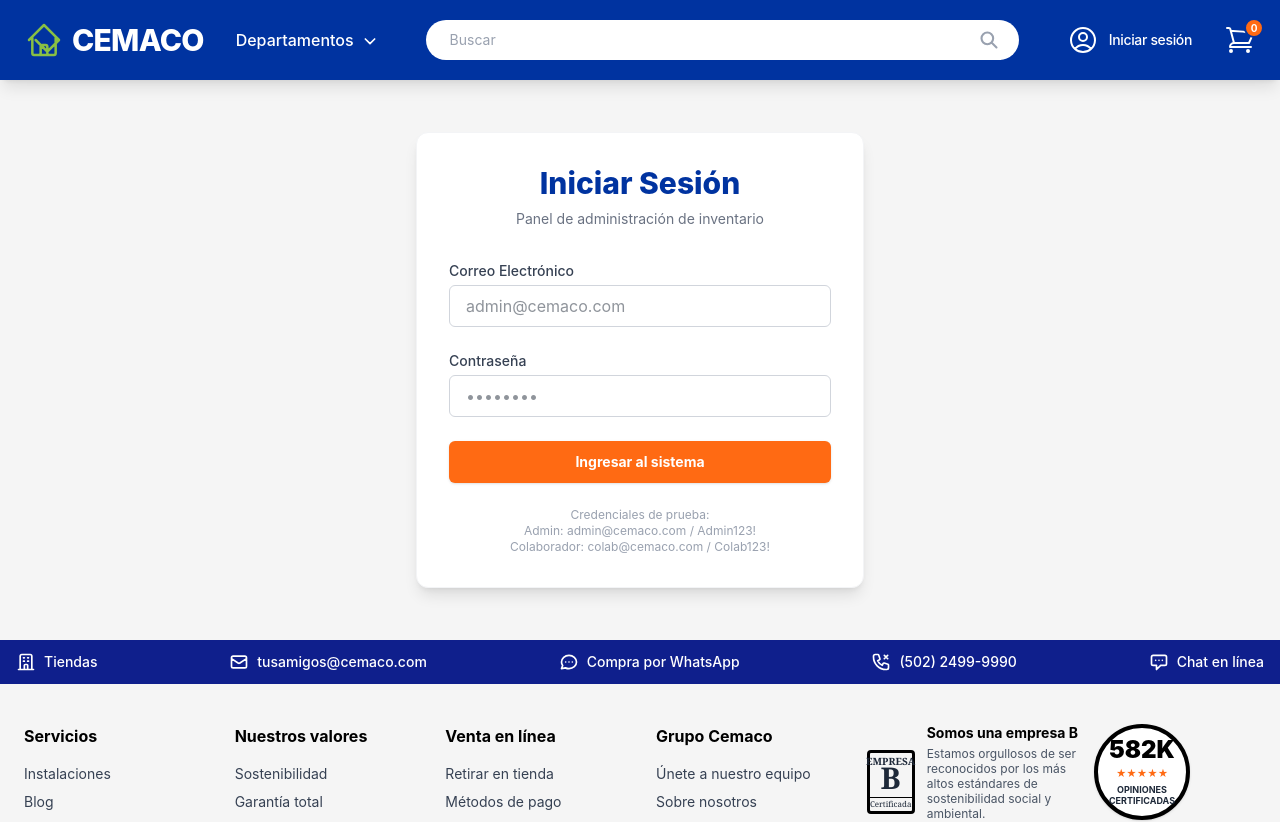
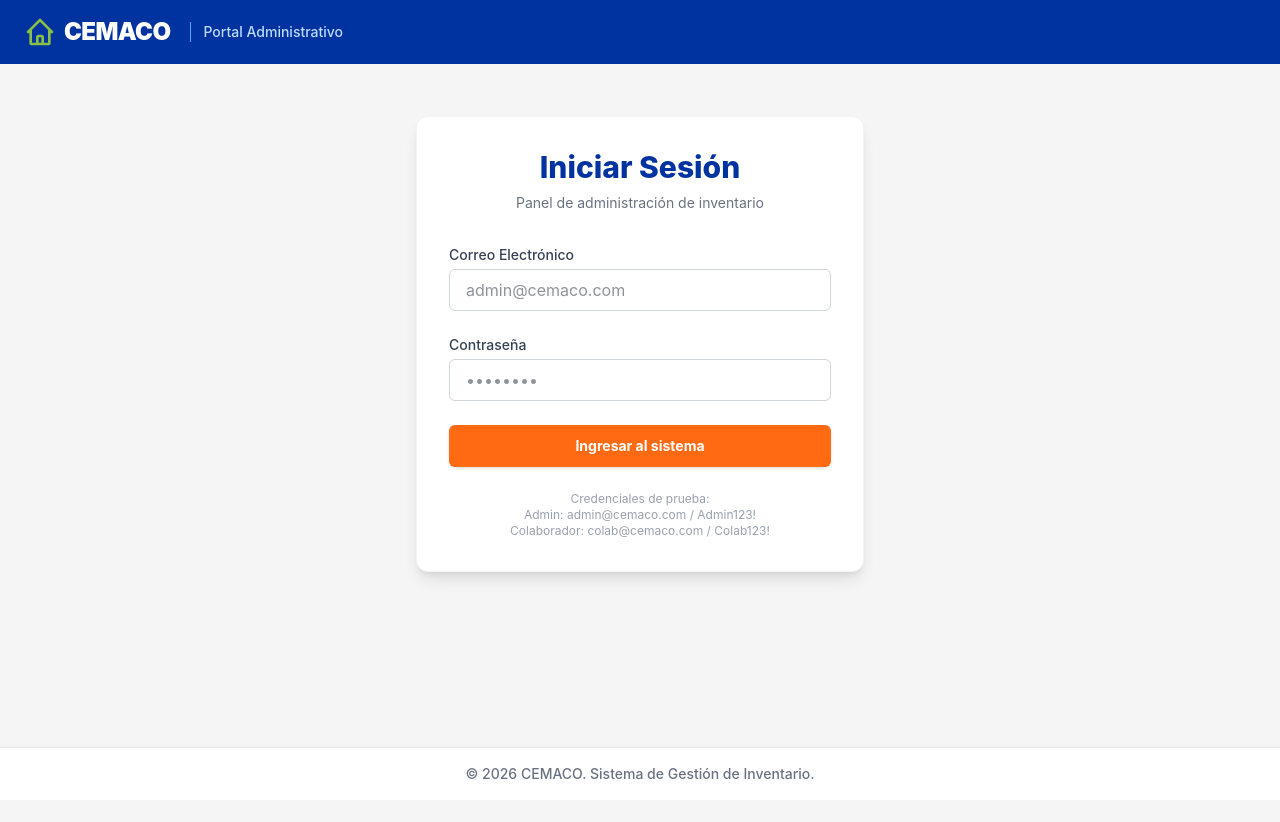
Before and after one commit to DevJean93/prueba-tecnica-cemaco, a React app in the folder frontend/: page /login in a window 1280 px wide. Shown: the top 822 px of the page. After the commit the page ends 800 px from the top, so only its background shows below. Built offline with nearby package versions, Linux system fonts and the light colour scheme; the HTML template or start-up script is replaced by a standard one.

Commit message:
Reestructuracion de header y footer
se agrega un header y footer diferente según vista publica o panel administrativo

```diff
--- a/frontend/src/App.jsx
+++ b/frontend/src/App.jsx
@@ -2,8 +2,9 @@
 import { BrowserRouter, Routes, Route, Navigate } from 'react-router-dom';
 import { Toaster } from 'react-hot-toast';
 import { MainLayout } from './components/layout/MainLayout';
+import { AdminLayout } from './components/layout/AdminLayout';
 import { ProtectedRoute } from './components/layout/ProtectedRoute';
-import Home  from './pages/Home';
+import Home from './pages/Home';
 import Login from './pages/Login';
 import AdminDashboard from './pages/AdminDashboard';
 import AdminMantenimiento from './pages/AdminMantenimiento';
@@ -44,6 +45,9 @@
             <Routes>
                 <Route element={<MainLayout />}>
                     <Route path="/" element={<Home />} />
+                </Route>
+
+                <Route element={<AdminLayout />}>
                     <Route path="/login" element={<Login />} />
 
                     <Route element={<ProtectedRoute rolesPermitidos={['Administrador', 'Colaborador']} />}>
--- /dev/null
+++ b/frontend/src/components/layout/AdminLayout.jsx
@@ -0,0 +1,30 @@
+import React from 'react';
+import { Outlet, Link } from 'react-router-dom';
+
+export const AdminLayout = () => {
+    return (
+        <div className="min-h-screen bg-[#f5f5f5] flex flex-col">
+            <header className="bg-[#0033a0] py-4 px-6 shadow-md">
+                <div className="max-w-[1500px] mx-auto flex justify-center sm:justify-start">
+                    <Link to="/" className="flex items-center gap-2">
+                        <svg xmlns="http://www.w3.org/2000/svg" className="h-8 w-8 text-[#88c044]" fill="none" viewBox="0 0 24 24" stroke="currentColor">
+                            <path strokeLinecap="round" strokeLinejoin="round" strokeWidth={2} d="M3 12l2-2m0 0l7-7 7 7M5 10v10a1 1 0 001 1h3m10-11l2 2m-2-2v10a1 1 0 01-1 1h-3m-6 0a1 1 0 001-1v-4a1 1 0 011-1h2a1 1 0 011 1v4a1 1 0 001 1m-6 0h6" />
+                        </svg>
+                        <span className="text-white text-2xl font-black tracking-tight">CEMACO</span>
+                        <span className="text-blue-200 text-sm ml-3 font-medium border-l border-blue-400 pl-3">Portal Administrativo</span>
+                    </Link>
+                </div>
+            </header>
+
+            <main className="flex-grow">
+                <Outlet />
+            </main>
+
+            <footer className="bg-white border-t border-gray-200 py-4 mt-auto">
+                <div className="max-w-[1500px] mx-auto px-6 text-center text-sm text-gray-500 font-medium">
+                    © {new Date().getFullYear()} CEMACO. Sistema de Gestión de Inventario.
+                </div>
+            </footer>
+        </div>
+    );
+};
```
